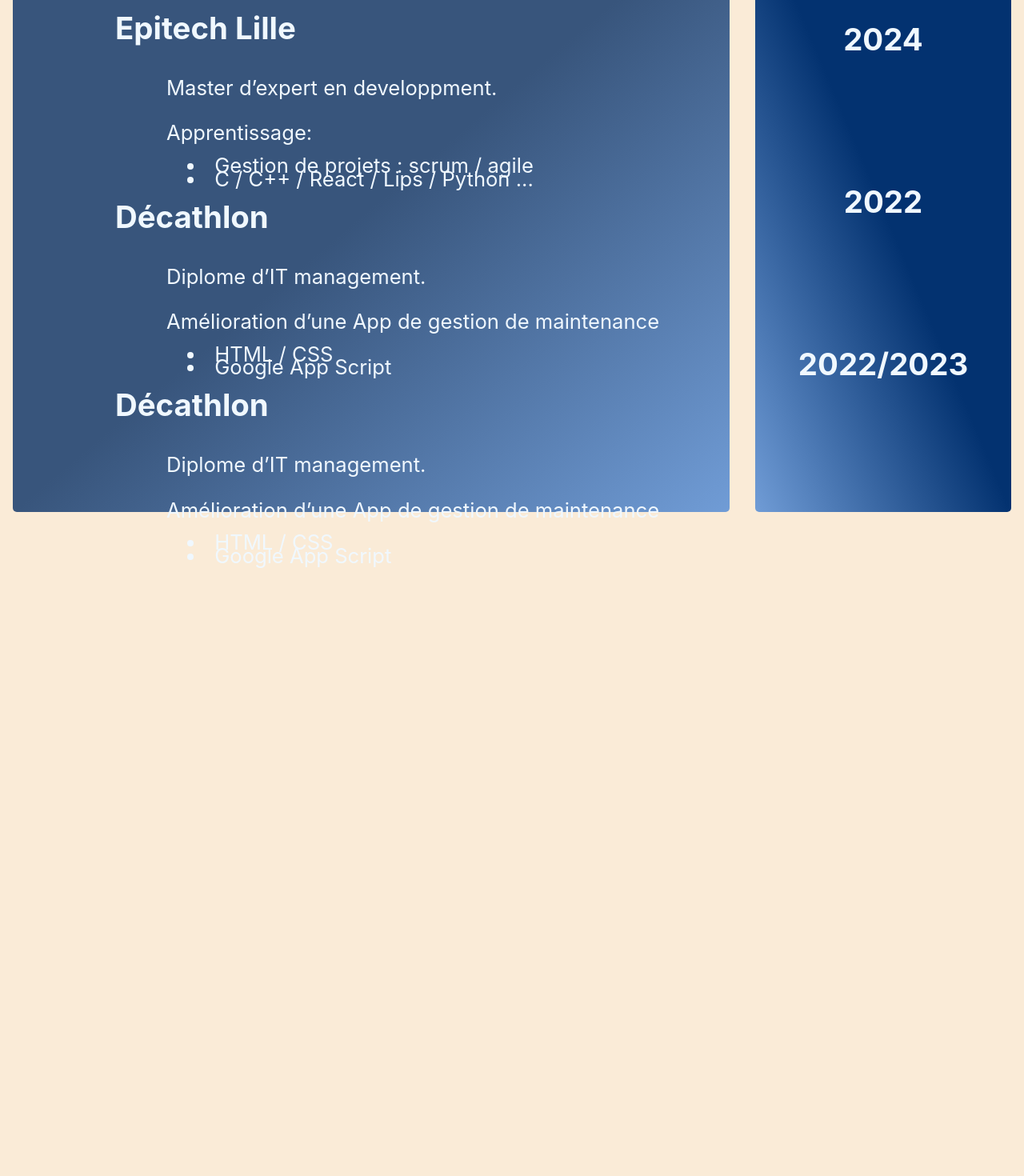
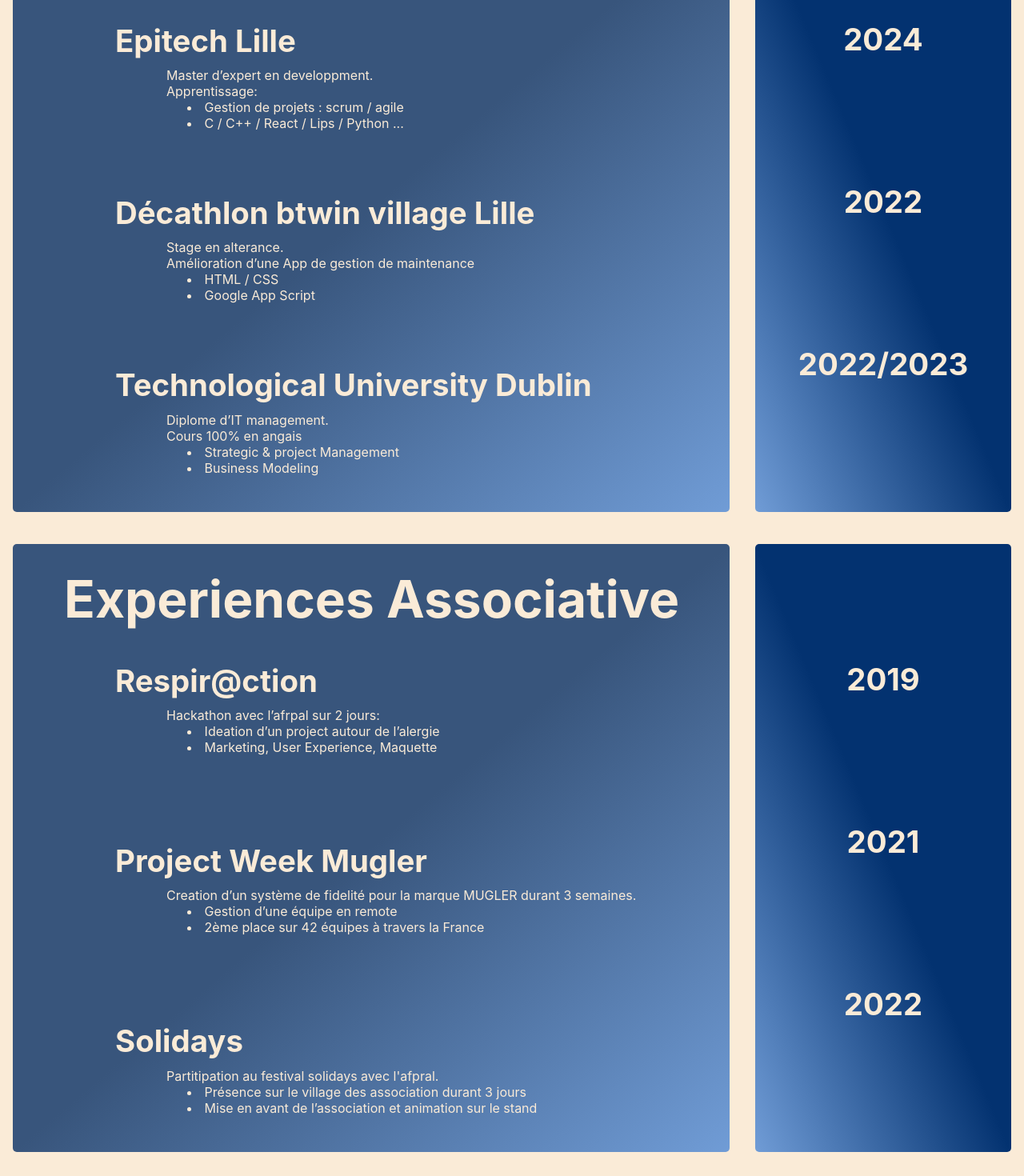
Before and after one commit to Eliotools/Curiculum, a React (Create React App) app: page / in a window 1280 px wide. Shown: the part 940-2410 px from the top of the page at 80% size. Before the commit the page ends 1650 px from the top, so only its background shows below. Built offline with nearby package versions, Linux system fonts and the light colour scheme.

Commit message:
fix display ?

```diff
--- a/src/Page.css
+++ b/src/Page.css
@@ -1,5 +1,6 @@
 body {
 	background-color: antiquewhite;
+	color : antiquewhite;
 	overflow-x: hidden;
 	scroll-snap-type: x mandatory;
 }
@@ -35,12 +36,16 @@
 .Text-container {
 	padding-left: 5vw;
 	height: 100%;
+}
 
+.xp {
+	font-size: 2vh;
 }
 
 .Info-node {
 	padding-right: 10px;
 	align-self: end;
+	font-size: 1.5vw;
 }
 
 .Date-node {
@@ -48,7 +53,8 @@
 }
 
 .Flex-col {
-	height: 50vh;
+	height: 80%;
+	padding-top: -20px;
 	display: flex;
 	flex-direction: column;
 	justify-content: space-between;
@@ -65,10 +71,6 @@
 
 .Space-between + .Space-between {
 	margin-top: 20%;
-}
-
-p, h1, a, h2, li{
-	color: aliceblue;
 }
 
 h1 {
@@ -91,8 +93,3 @@
 li {
 	margin-left: 2vw;
 }
-
-li:first-child {
-	line-height: 3%;
-
-}
--- a/src/Page.js
+++ b/src/Page.js
@@ -20,7 +20,7 @@
             </div>
             <div className='Right-container'>
                 <div className='Flex-col'>
-                    <p className='Info-node'>Eliot.martin@epitech.eu</p>
+                    <p className='Info-node' >Eliot.martin@epitech.eu</p>
                     <p className='Info-node'>(+33)6.12.96.53.98</p>
                     <p className='Info-node'>Lille Paris</p>
                     <p className='Info-node'><a href='https://github.com/Eliotools' rel="noreferrer" target="_blank">Github</a></p>
@@ -32,35 +32,38 @@
         <section className='Main-container'>
             <div className='Left-container'>
                 <div className='Text-container'>
-                    <h1>Experiences</h1>
+                    <h1>Experiences Technique</h1>
                     <div className='Text-container Flex-col' style={{height : '80%' }}>
+                        <p className='xp'>
                             <h2>Epitech Lille</h2>
                             <div className='Text-container'>
-                            <p>Master d’expert en developpment.</p>
-                            <p>Apprentissage:</p>
-                            <lu>
-                                <li>Gestion de projets : scrum / agile</li>
-                                <li>C / C++ / React / Lips / Python ...</li>
-                            </lu>
+                                Master d’expert en developpment.
+                                <br/>
+                                Apprentissage:
+                                    <li className='xp'>Gestion de projets : scrum / agile</li>
+                                    <li className='xp'>C / C++ / React / Lips / Python ...</li>
                             </div>
-                        <h2>Décathlon</h2>
+                        </p>
+                        <p className='xp'>
+                            <h2>Décathlon btwin village Lille</h2>
                             <div className='Text-container'>
-                            <p>Diplome  d’IT management.</p>
-                            <p>Amélioration d’une App de gestion de maintenance</p>
-                            <lu>
-                                <li>HTML / CSS</li>
-                                <li>Google App Script</li>
-                            </lu>
+                                Stage en alterance.
+                                <br/>
+                                Amélioration d’une App de gestion de maintenance
+                                    <li className='xp'>HTML / CSS</li>
+                                    <li className='xp'>Google App Script</li>
                             </div>
-                        <h2>Décathlon</h2>
+                        </p>
+                        <p className='xp'>
+                            <h2>Technological University Dublin</h2>
                             <div className='Text-container'>
-                            <p>Diplome  d’IT management.</p>
-                            <p>Amélioration d’une App de gestion de maintenance</p>
-                            <lu>
-                                <li>HTML / CSS</li>
-                                <li>Google App Script</li>
-                            </lu>
+                                Diplome  d’IT management.
+                                <br/>
+                                Cours 100% en angais
+                                    <li className='xp'>Strategic & project Management</li>
+                                    <li className='xp'>Business Modeling</li>
                             </div>
+                        </p>
                     </div>
                 </div>
             </div>
@@ -73,6 +76,47 @@
                 </div>
             </div>
         </section>
+        <section className='Main-container'>
+            <div className='Left-container'>
+                <div className='Text-container'>
+                    <h1>Experiences Associative</h1>
+                    <div className='Text-container Flex-col' style={{height : '80%' }}>
+                        <p className='xp'>
+                            <h2>Respir@ction</h2>
+                            <div className='Text-container'>
+                            Hackathon avec l’afrpal sur 2 jours:
+                                    <li className='xp'>Ideation d’un project autour de l’alergie</li>
+                                    <li className='xp'>Marketing, User Experience, Maquette</li>
+                            </div>
+                        </p>
+                        <p className='xp'>
+                            <h2>Project Week Mugler</h2>
+                            <div className='Text-container'>
+                                Creation d’un système de fidelité pour la marque MUGLER durant 3 semaines.
+                                    <li className='xp'>Gestion d’une équipe en remote</li>
+                                    <li className='xp'>2ème place sur 42 équipes à travers la France</li>
+                            </div>
+                        </p>
+                        <p className='xp'>
+                            <h2>Solidays</h2>
+                            <div className='Text-container'>
+                                Partitipation au festival solidays avec l'afpral.
+                                    <li className='xp'>Présence sur le village des association durant 3 jours</li>
+                                    <li className='xp'>Mise en avant de l’association et animation sur le stand</li>
+                            </div>
+                        </p>
+                    </div>
+                </div>
+            </div>
+            <div className='Right-container'>
+                <div className='Flex-col' style={{alignContent : 'end', padding : '0 0 10px 0'}}>
+                    <div></div>
+                    <h2 className='Date-node'>2019</h2>
+                    <h2 className='Date-node'>2021</h2>
+                    <h2 className='Date-node'>2022</h2>
+                </div>
+            </div>
+        </section>
     </div>
       )
 }
```
Lines whose indentation alone changed are shown as unchanged.
